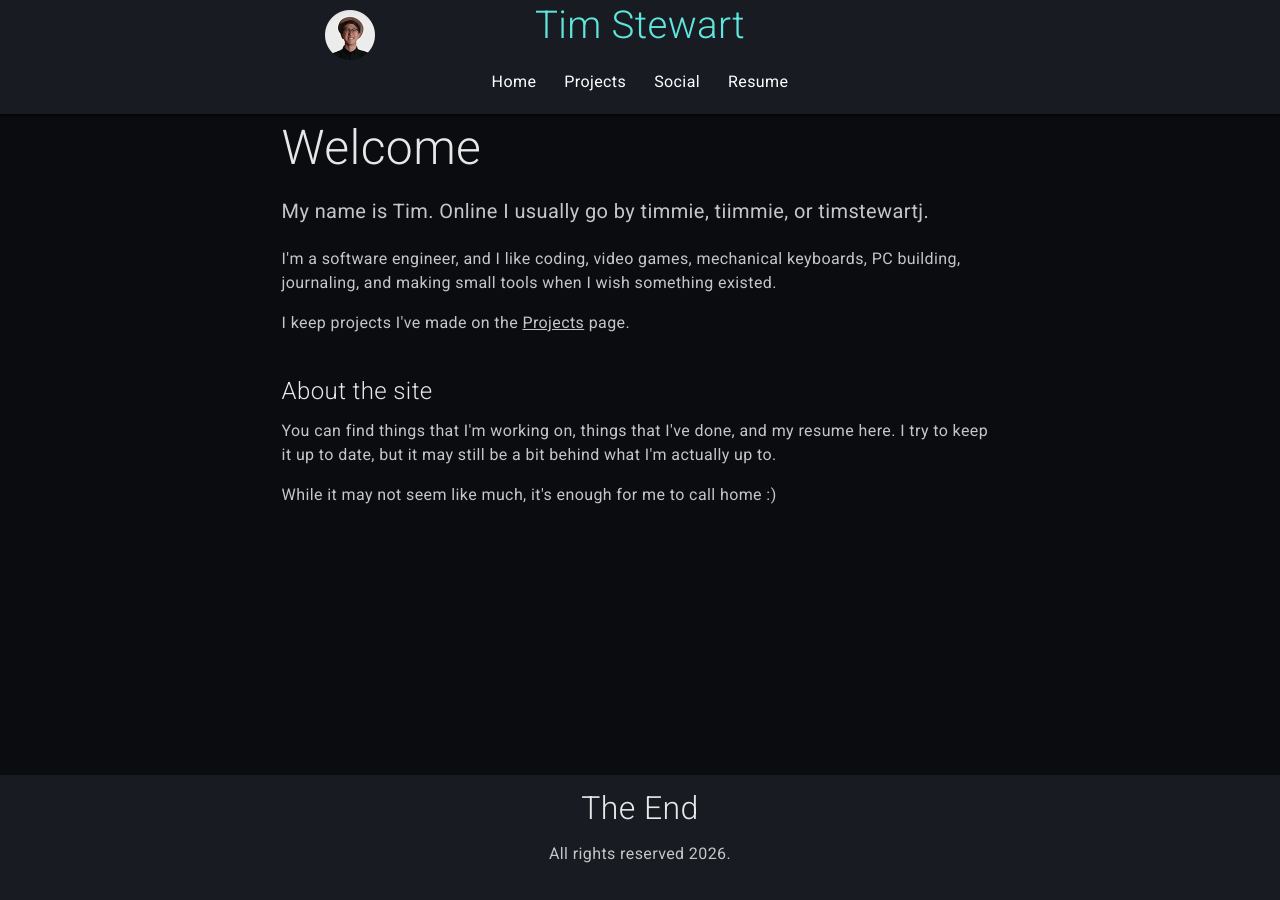
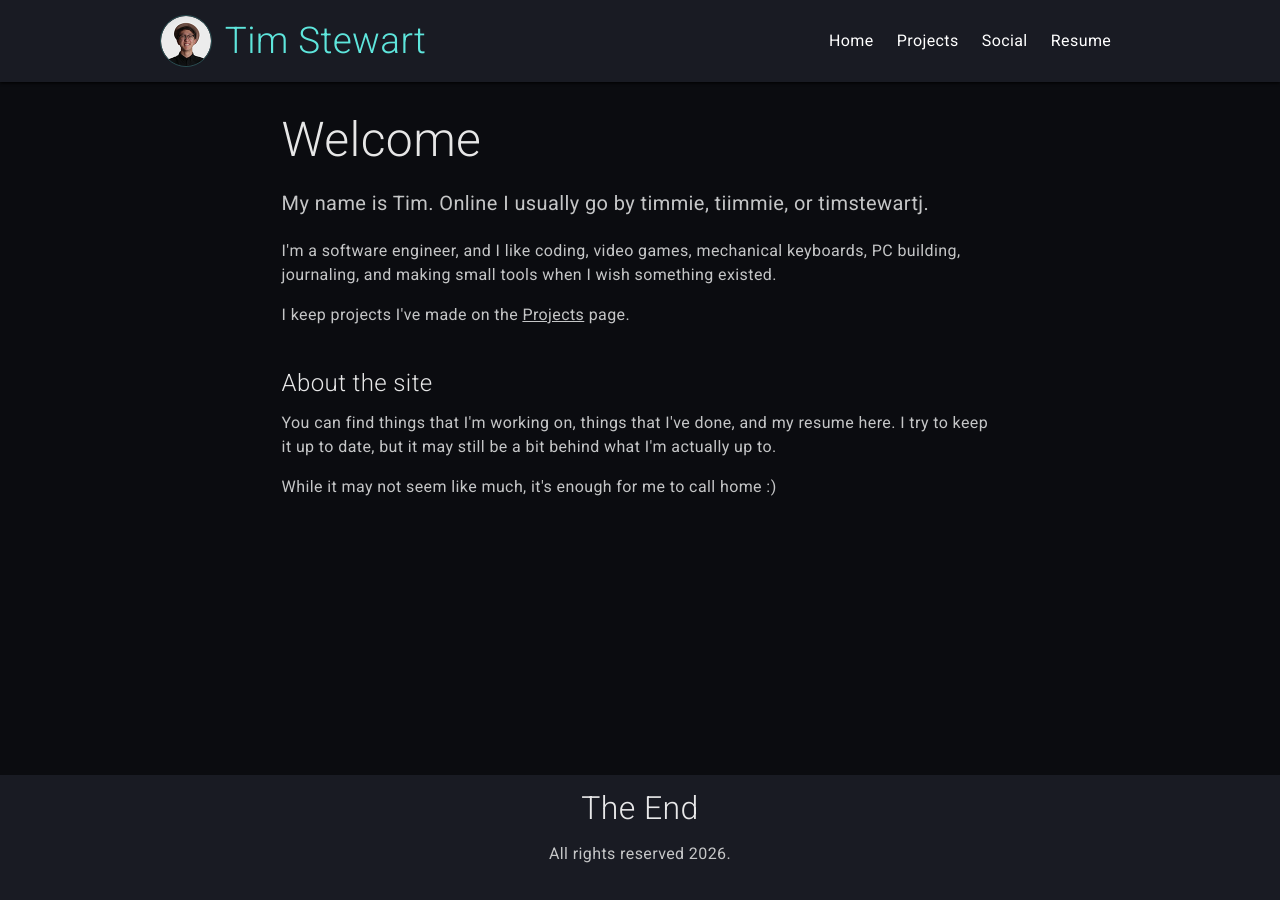
Before and after one commit to TimStewartJ/personal-site, a Jekyll site: the page built from index.html, in a window 1280 px wide. Built offline with Jekyll 4.4.1, drawn with Linux system fonts in a browser that asks for light colours.

Commit message:
Redesign single-avatar header
Co-authored-by: Copilot <223556219+Copilot@users.noreply.github.com>

```diff
--- a/_layouts/default.html
+++ b/_layouts/default.html
@@ -23,9 +23,11 @@ The fixed header
 
       <div class="headerholder">
         <div class="header">
-          <img src="{{ "/assets/images/OffProf.png" | relative_url }}" id="headimg" alt="" aria-hidden="true" />
-          <div id="headtitle">
-            <h1><a href="{{ "/" | relative_url }}">Tim Stewart</a></h1>
+          <div class="site-brand">
+            <img src="{{ "/assets/images/OffProf.png" | relative_url }}" id="headimg" alt="" aria-hidden="true" />
+            <div id="headtitle">
+              <h1><a href="{{ "/" | relative_url }}">Tim Stewart</a></h1>
+            </div>
           </div>
 
           <nav aria-label="Primary">
--- a/assets/css/header.css
+++ b/assets/css/header.css
@@ -6,43 +6,57 @@
 	left: 0;
 	z-index: 1738;
 	background: #191b23;
-	text-align: center;
 	box-shadow: 0px 1px 3px 0px black;
-	line-height: 40px;
-	min-height: 90px;
+	min-height: 82px;
+	padding: 0.85rem max(1rem, calc((100% - 960px) / 2));
 	box-sizing: border-box;
+	display: flex;
+	align-items: center;
+	justify-content: space-between;
+	gap: 1.5rem;
+	line-height: 1.2;
 }
 
 .headerholder {
-	height: 90px;
+	height: 82px;
 }
 
 .header a {
 	color: white;
 	text-decoration: none;
-	padding: 12px;
 	transition: color 0.1s linear;
+}
+
+.site-brand {
+	display: flex;
+	align-items: center;
+	gap: 0.8rem;
+	min-width: 0;
 }
 
 .header nav {
 	display: flex;
-	justify-content: center;
+	justify-content: flex-end;
 	align-items: center;
 	flex-wrap: wrap;
-	gap: 0 0.25em;
+	gap: 0.15em 0.35em;
+}
+
+.header nav a {
+	padding: 0.35em 0.55em;
 }
 
 .header h1 {
-	margin:5px;
+	margin: 0;
 }
 
 #headtitle {
-	font-size: larger;
+	font-size: 1.15em;
 }
 
 #headtitle a {
 	color: #66fcf1;
-	padding: 0px;
+	padding: 0;
 }
 
 #headtitle a:hover {
@@ -50,12 +64,10 @@
 }
 
 #headimg {
-	position: absolute;
 	width: auto;
-	height: 70px;
-	vertical-align: middle;
-	padding: 10px;
-	left: 50%;
-	transform: translate(-325px);
+	height: 52px;
+	display: block;
+	border: 1px solid rgba(102, 252, 241, 0.22);
+	border-radius: 50%;
 	box-sizing: border-box;
 }
--- a/assets/css/responsive.css
+++ b/assets/css/responsive.css
@@ -13,13 +13,16 @@ body {
 
 .content {
 	padding-bottom: 125px;
-	margin-top: 3vh;
+	margin-top: 2vh;
 }
 
 .header {
-	line-height: 35px;
 	position: relative;
-	padding-bottom: 0.45em;
+	flex-direction: column;
+	justify-content: center;
+	gap: 0.55rem;
+	padding: 0.85rem 1rem 0.75rem;
+	text-align: center;
 }
 
 .headerholder {
@@ -27,23 +30,24 @@ body {
 }
 
 .header a {
-	padding: 5px;
+	padding: 0.2em 0.4em;
+}
+
+.header nav {
+	justify-content: center;
 }
 
 .header h1 {
-	margin: 0px;
-	padding-top: 5px;
+	margin: 0;
 }
 
 #headimg {
-	position: absolute;
 	width: auto;
-	height: 33px;
-	vertical-align: middle;
-	padding: 7px;
-	left: 0.75em;
-	top: 0.25em;
-	transform: none;
+	height: 42px;
+}
+
+.site-brand {
+	justify-content: center;
 }
 
 .section {
```
